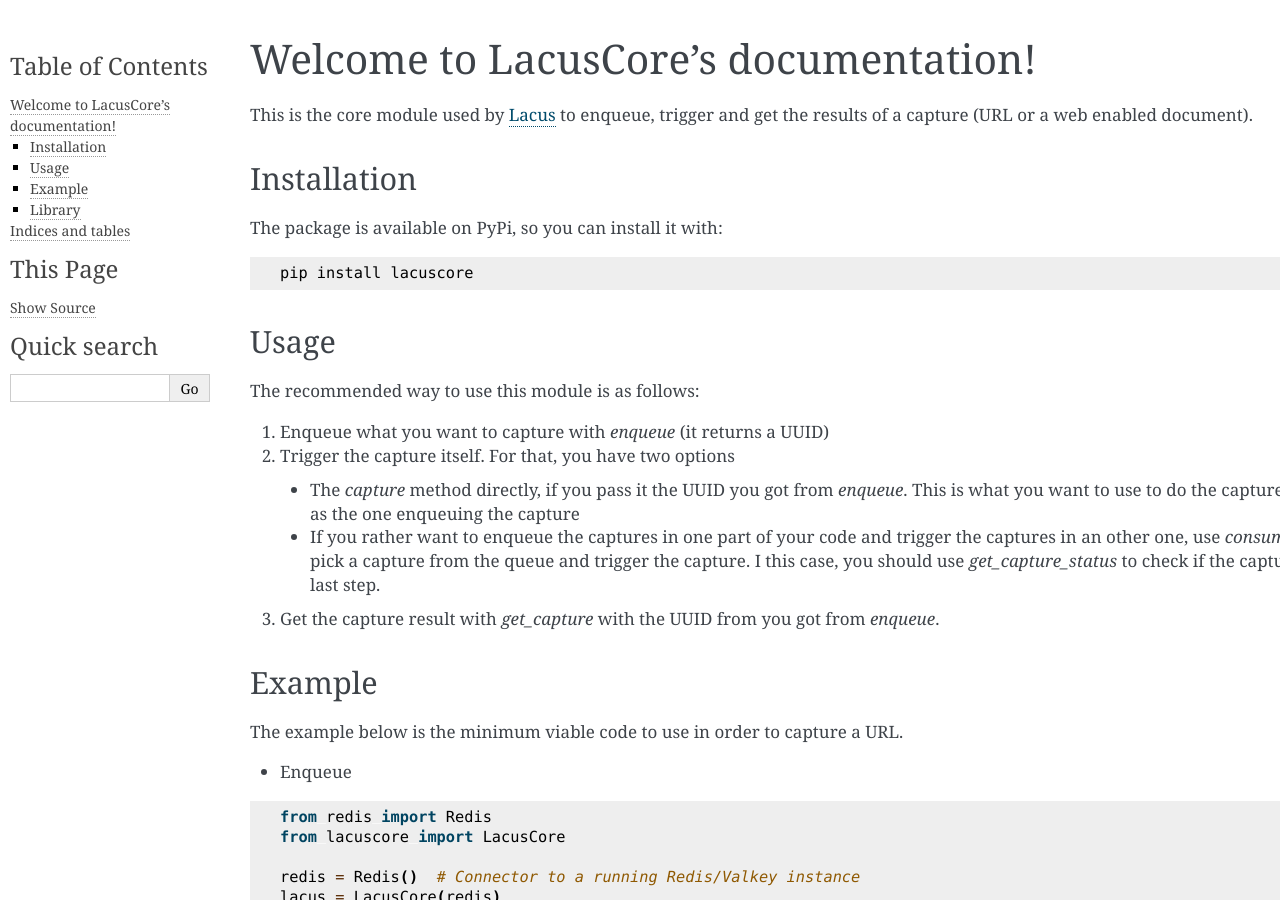
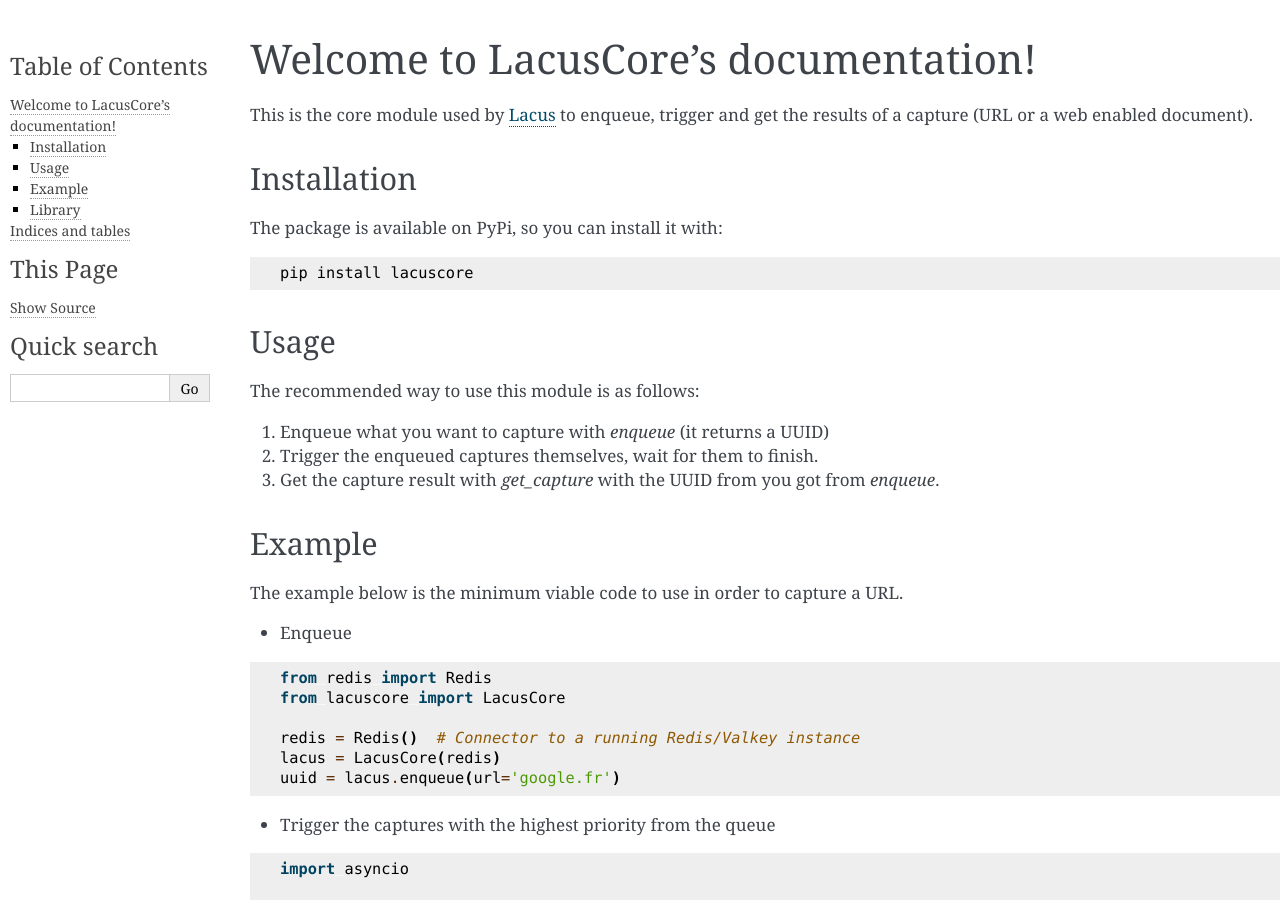
Before and after one commit to ail-project/LacusCore, a Sphinx documentation site: the page built from docs/source/index.rst, in a window 1280 px wide and 900 px high. Built offline with Sphinx 7.4.7, drawn with Linux system fonts in a browser that asks for light colours.

Commit message:
fix: remove more old doc.

```diff
--- a/docs/source/index.rst
+++ b/docs/source/index.rst
@@ -20,15 +20,7 @@
 The recommended way to use this module is as follows:
 
 1. Enqueue what you want to capture with `enqueue` (it returns a UUID)
-2. Trigger the capture itself. For that, you have two options
-
-  * The `capture` method directly, if you pass it the UUID you got from `enqueue`.
-    This is what you want to use to do the capture in the same process as the one enqueuing the capture
-
-  * If you rather want to enqueue the captures in one part of your code and trigger the captures in an other one,
-    use `consume_queue` which will pick a capture from the queue and trigger the capture.
-    I this case, you should use `get_capture_status` to check if the capture is over before the last step.
-
+2. Trigger the enqueued captures themselves, wait for them to finish.
 3. Get the capture result with `get_capture` with the UUID from you got from `enqueue`.
 
 
```
